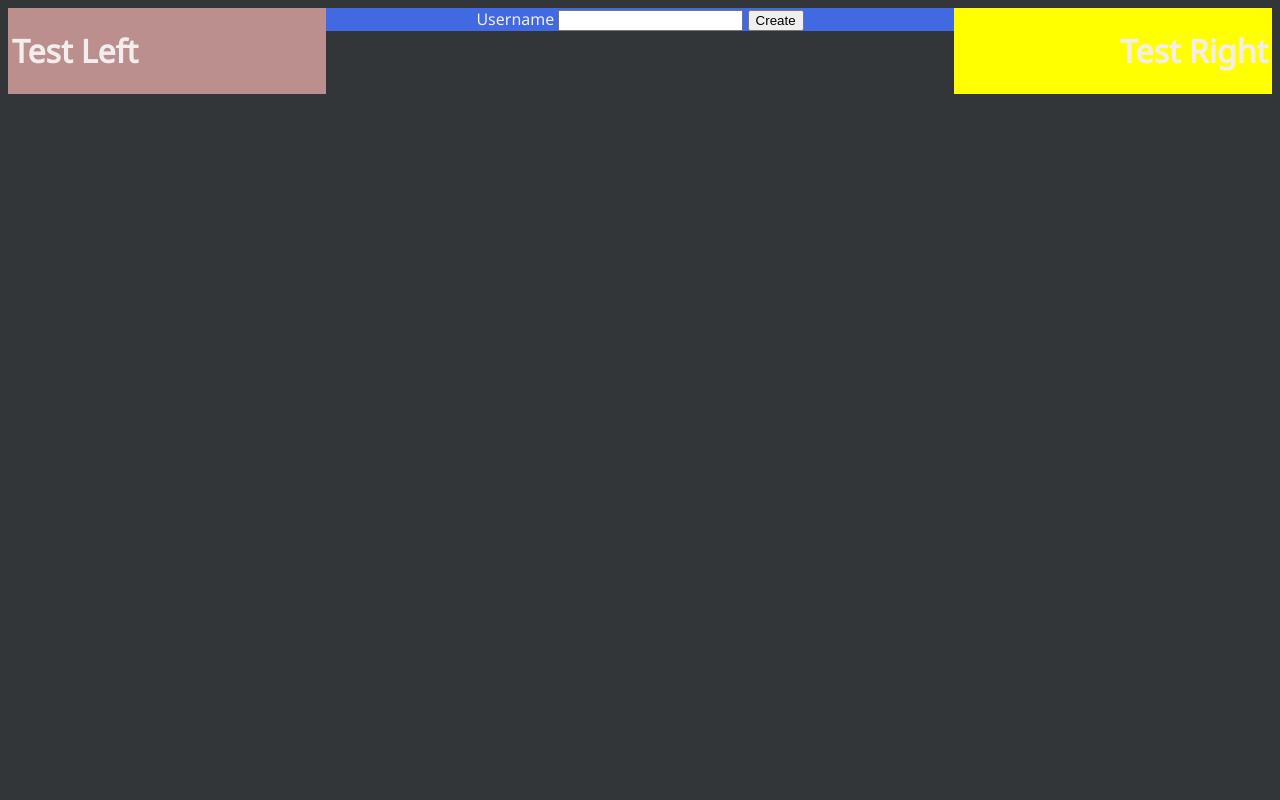
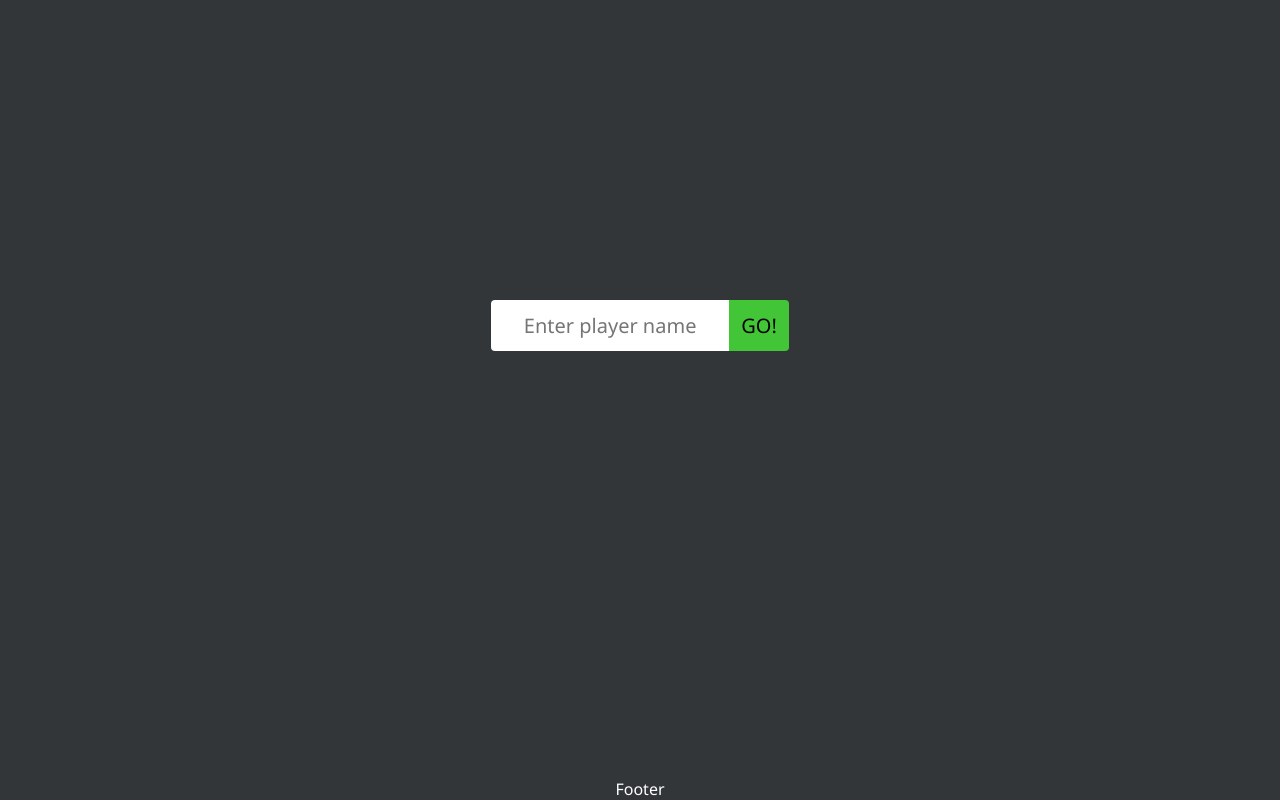
Before and after one commit to freddejn/small-api, a Flask app: page /trivia/create_user in a window 1280 px wide. Run offline with Flask 2, Linux system fonts and the light colour scheme; parts of the project's set-up code (start-up, migrations or seed data) failed here and were passed over.

Commit message:
Fix design for startpage and create player page.

```diff
--- a/apis/trivia.py
+++ b/apis/trivia.py
@@ -1,7 +1,5 @@
 from flask_restplus import Namespace, Resource, fields
 from google.cloud import datastore
-
-from models.authorization import authorize_decorator
 
 api = Namespace('trivia', description='Trivia api')
 
--- a/webapp/static/css/style.css
+++ b/webapp/static/css/style.css
@@ -1,7 +1,12 @@
 body {
     background-color: rgb(50,54,57);
-    font-family:'Noto Sans', sans-serif;
     color:rgb(243,237,237);
+    height: 100%;
+    margin: 0;
+}
+
+body, input, textarea, button {
+    font-family: 'Noto Sans', sans-serif;
 }
 
 /* unvisited link */
@@ -23,57 +28,64 @@ a:link {
   a:active {
     color: blue;
   }
-.container{
-    display: flex;
-    justify-content: center;
+
+.grid {
+  width: 100%;
+  max-width: 1200px;
+  margin: 0 auto;
 }
 
-.center{
-    width:800px;
-    text-align: center;
+.grid *{
+  box-sizing: border-box;
 }
 
-.align-left {
-  text-align: left;
+.row:before,
+.row:after {
+  content: "";
+  display: table;
+  clear: both;
 }
 
-.align-right {
-  text-align: left;
+[class*='col-'] {
+  float: left;
+  min-height: 1px;
+  width: 33.33%;
 }
 
-.container {
-  width: 100%;
-  height: 100%;
+[class*='col-'] > p {
+  padding: 2px;
+  margin: 2px;
 }
 
-.leftpane {
-    padding-left: 4px;
-    width: 25%;
-    height: 100%;
-    float: left;
-    background-color: rosybrown;
-    border-collapse: collapse;
-    text-align: left;
+@media all and (max-width:800px){
+  .col-25{ width: 33.3%;    }
+  .col-33{ width: 50%; }
+  .col-50{ width: 100%;    }
+
+  .row .col-25:last-of-type{
+      width: 100%;
+  }
+
+  .row .col-50 ~ .col-33{
+      width: 100%;
+  }
 }
 
-.middlepane {
-    width: 50%;
-    height: 100%;
-    float: left;
-    background-color: royalblue;
-    border-collapse: collapse;
-    text-align: center;
+@media all and (max-width:650px){
+  .col-25{ width: 50%;     }
+  .col-33{ width: 100%;    }
 }
 
-.rightpane {
-  padding-right: 4px;
+
+.col-33 {
+  width: 33.3%
+}
+.col-25 {
   width: 25%;
-  height: 100%;
-  position: relative;
-  float: right;
-  background-color: yellow;
-  border-collapse: collapse;
-  text-align: right;
+}
+
+.col-50 {
+  width: 50%;
 }
 
 .wordwrap {
@@ -83,3 +95,82 @@ a:link {
   white-space: -o-pre-wrap;   /* Opera 7 */
   word-wrap: break-word;      /* IE */
 }
+
+.footer {
+  position: fixed;
+  left: 0;
+  bottom: 0;
+  width: 100%;
+  background-color;
+  color: white;
+  text-align: center;
+  background-color: rgb(50,54,57);
+}
+
+.button-styled {
+  background-color: #4378c9;
+  border: 1px solid white;
+  border-radius: 4%;
+  color: rgb(215, 219, 223);
+  padding: 15px 32px;
+  text-align:center;
+  text-decoration: none;
+  display: inline-block;
+  font-size: 18px;
+  font-weight: 300;
+}
+
+.button-form {
+  background-color: #42c536;
+  border: none;
+  text-decoration: none;
+  display: inline-block;
+  font-size: 20px;
+  font-weight: 300;
+  padding: 12px 12px 12px 12px;
+  border: 1px;
+  text-align: center;
+  border-radius: 0px 4px 4px 0px;
+}
+.input-text {
+  border: 1px;
+  box-sizing: border-box;
+  background-color: white;
+  font-size: 20px;
+  padding: 12px 6px 12px 6px;
+  font-weight: 300;
+  margin-right: -4px;
+  text-align: center;
+  border-radius: 4px 0px 0px 4px;
+}
+
+.input-text:focus {
+  outline: none !important;
+  border: 1px #42c536;
+  box-shadow: 0 0 7px #42c536;
+}
+
+[class*="center-vertically"] {
+  /* position:absolute; */
+  margin-top: 25%;
+}
+.wrapper-center {
+  text-align: center;
+  display: inline-block;
+}
+
+.align-middle {
+  vertical-align: middle;
+}
+
+.align-center {
+  text-align: center;
+}
+
+.align-right {
+  text-align: right;
+}
+
+.align-left {
+  text-align: left;
+}
--- a/webapp/static/css/trivia/trivia.css
+++ b/webapp/static/css/trivia/trivia.css
@@ -1,5 +1,7 @@
 .score-table {
     display: table;
+    padding-left: 20px;
+    padding-top: 20px;
 }
 .score-table tr:hover {
     background-color: aliceblue;
--- a/webapp/templates/base.html
+++ b/webapp/templates/base.html
@@ -1,17 +1,23 @@
 <!DOCTYPE html>
 <html lang="en">
 {% block header %}
+
 <head>
     <meta charset="UTF-8">
     <meta name="viewport" content="width=device-width, initial-scale=1.0">
     <meta http-equiv="X-UA-Compatible" content="ie=edge">
     <title>Small-Api</title>
-    <link rel="stylesheet", type="text/css", href="/static/css/style.css"></link>
+    <link rel="stylesheet" , type="text/css" , href="/static/css/style.css">
+    </link>
     <link href="https://fonts.googleapis.com/css?family=Noto+Sans&display=swap" rel="stylesheet">
 </head>
 {% endblock %}
+
 <body>
     {% block content %}{% endblock %}
-    {% block footer %}{% endblock %}
+    {% block footer %}
+    <div class="footer">Footer</div>
+    {% endblock %}
 </body>
+
 </html>
--- a/webapp/templates/create_user.html
+++ b/webapp/templates/create_user.html
@@ -6,12 +6,6 @@
         <h1>Test Left</h1>
     </div>
     <div class="middlepane">
-        <form action="{{url_for('trivia.create_user')}}">
-            <label>Username</label>
-            <input type="text" name="username"></input>
-            <input type="hidden" name="trivia_id" value="{{ data['trivia_id'] }}"></input>
-            <button type="submit">Create</button>
-        </form>
     </div>
     <div class="rightpane">
         <h1>Test Right</h1>
--- /dev/null
+++ b/webapp/templates/trivia/trivia_base.html
@@ -0,0 +1,22 @@
+{%  extends "base.html" %}
+{% block header %}
+{{super()}}
+<link rel="stylesheet" , type="text/css" , href="/static/css/trivia/trivia.css">
+</link>
+{% endblock %}
+{% block content %}
+<div class="grid">
+    <div class="row">
+        {% if data['page'] == 'gamepage' %}
+            {%include 'trivia/trivia_gamepage.html' %}
+        {% elif data['page'] == 'startpage' %}
+            {%include 'trivia/trivia_startpage.html' %}
+        {% else %}
+            {%include 'trivia/trivia_create_player.html' %}
+        {% endif %}
+    </div>
+</div>
+{% endblock %}
+{% block footer %}
+{{ super() }}
+{% endblock %}
--- /dev/null
+++ b/webapp/templates/trivia/trivia_create_player.html
@@ -0,0 +1,17 @@
+<div class="grid">
+    <div class="row center-vertically">
+        <div class="col-25">
+        </div>
+        <div class="col-50 align-center">
+            <div class="wrapper-center align-middle">
+                <form action="{{url_for('trivia.create_user')}}">
+                    <input type="text" class="input-text" name="username" placeholder="Enter player name"></input>
+                    <input type="hidden" name="trivia_id" value="{{ data['trivia_id'] }}"></input>
+                    <button type="submit" class="button-form">GO!</button>
+                </form>
+            </div>
+        </div>
+        <div class="col-25">
+        </div>
+    </div>
+</div>
--- a/webapp/trivia/trivia.py
+++ b/webapp/trivia/trivia.py
@@ -31,7 +31,7 @@ def add_user_to_trivia(trivia_id, username):
 @blueprint.route('', methods=['GET'])
 def new_trivia():
     data = {'page': 'startpage', 'url': request.path}
-    return render_template('trivia.html', title='Trivia', data=data)
+    return render_template('trivia/trivia_base.html', title='Trivia', data=data)
 
 
 @blueprint.route('/start', methods=['GET'])
@@ -44,7 +44,7 @@ def start_trivia():
 @blueprint.route('/<int:trivia_id>', methods=['GET'])
 def play_trivia(trivia_id):
     trivia = get_trivia(trivia_id)
-    data = {'page': 'trivia', 'trivia_id': trivia_id}
+    data = {'page': 'gamepage', 'trivia_id': trivia_id}
     username = request.args.get('username')
     data['username'] = username
     data['trivia'] = trivia
@@ -52,7 +52,7 @@ def play_trivia(trivia_id):
         return redirect(url_for('trivia.new_trivia'))
     if not username:
         return redirect(url_for('trivia.create_user', trivia_id=trivia_id))
-    return render_template('trivia/trivia.html', title='Trivia', data=data)
+    return render_template('trivia/trivia_base.html', title='Trivia', data=data)
 
 
 @blueprint.route('/create_user', methods=['GET'])
@@ -60,8 +60,9 @@ def create_user():
     data = {}
     username = request.args.get('username')
     data['trivia_id'] = request.args.get('trivia_id')
+    data['page'] = 'create'
     if not username:
-        return render_template('create_user.html', data=data)
+        return render_template('trivia/trivia_base.html', data=data)
     response = add_user_to_trivia(
         username=username,
         trivia_id=data['trivia_id'])
```
Also changed, not shown: webapp/templates/remove_if_working.html (deleted, +0 -31 lines), webapp/templates/trivia/trivia.html (deleted, +0 -35 lines), webapp/templates/trivia/trivia_gamepage.html (added, +35 -0 lines), webapp/templates/trivia/trivia_startpage.html (added, +15 -0 lines).
